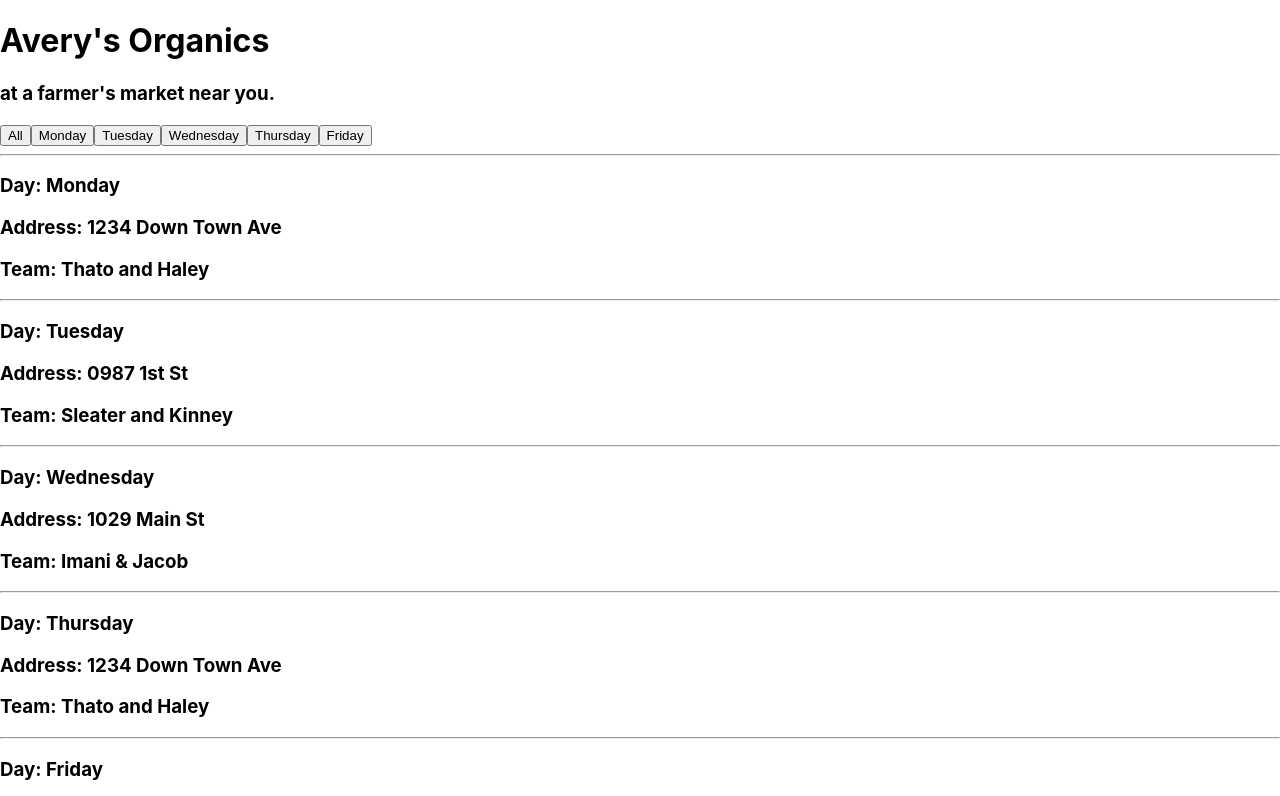
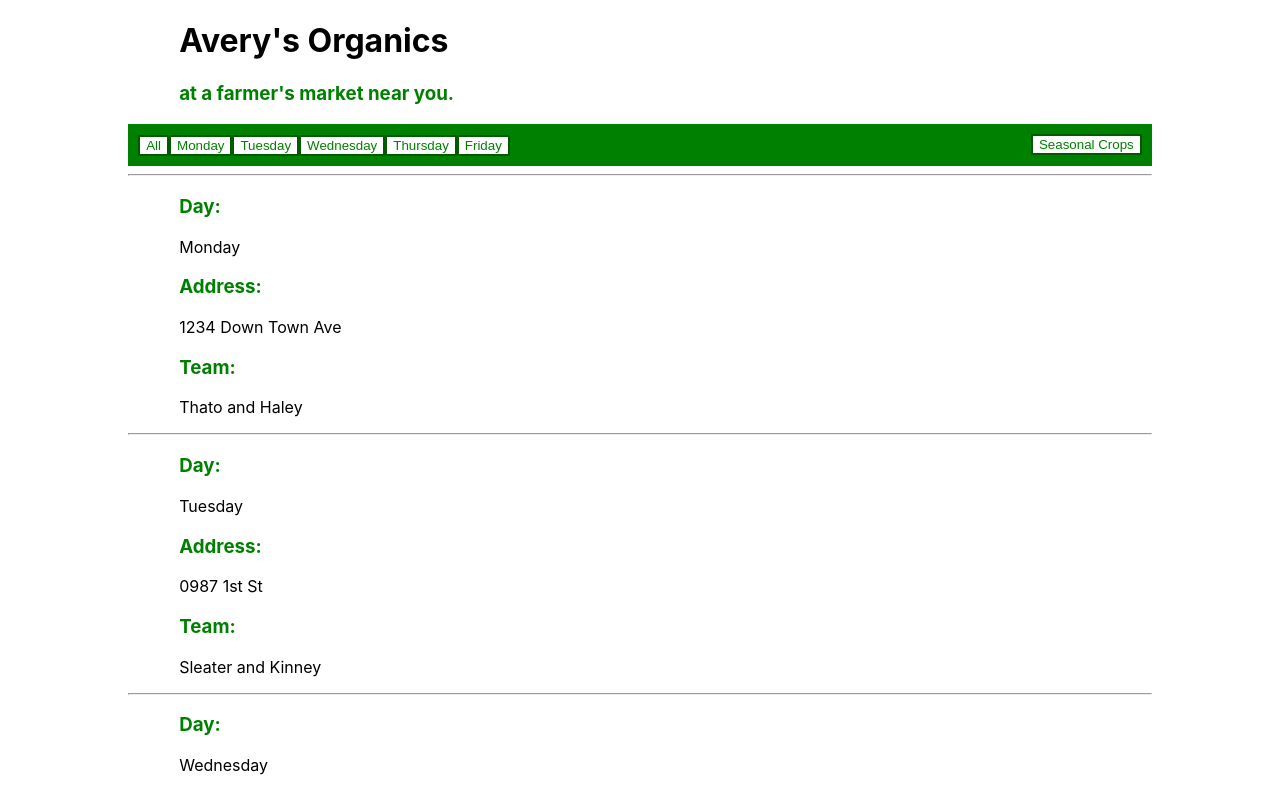
Before and after one commit to JStunning/farmers-market, a React (Create React App) app: page / in a window 1280 px wide. Shown: the top 796 px of the page. Built offline with nearby package versions, Linux system fonts and the light colour scheme.

Commit message:
Add styling

```diff
--- a/src/components/App.js
+++ b/src/components/App.js
@@ -5,8 +5,10 @@ import LocationControl from "./LocationControl";
 function App(){
   return (
     <React.Fragment>
-      <Header />
-      <LocationControl />
+      <div class="container">
+        <Header />
+        <LocationControl />
+      </div>
     </React.Fragment>
   );
 }
--- /dev/null
+++ b/src/components/Crop.js
@@ -0,0 +1,19 @@
+import React from "react";
+import PropTypes from "prop-types";
+
+function Crop(props){
+  return (
+    <React.Fragment>
+      <h3>Name: </h3><p>{props.name}</p>
+      <h3>Season: </h3><p>{props.season}</p>
+      <hr/>
+    </React.Fragment>
+  );
+}
+
+Crop.propTypes = {
+  name: PropTypes.string.isRequired,
+  season: PropTypes.string.isRequired,
+};
+
+export default Crop;
--- /dev/null
+++ b/src/components/CropList.js
@@ -0,0 +1,41 @@
+import React from 'react';
+import Crop from './Crop';
+
+const masterCropList = [
+  {
+    name: 'Tomatoes',
+    season: 'Late spring - Early summer'
+  },
+  {
+    name: 'Carrots',
+    season: 'Early spring - Late fall'
+  },
+  {
+    name: 'Potatoes',
+    season: 'All year'
+  },
+  {
+    name: 'Cabbage',
+    season: 'Late spring - Early summer'
+  },
+  {
+    name: 'Broccoli',
+    season: 'Late fall - Early spring'
+  },
+];
+
+function CropList(){
+  return (
+    <React.Fragment>
+      <hr/>
+      {masterCropList.map((crop, index) =>
+        <Crop
+          name={crop.name}
+          season={crop.season}
+          key={index}/>
+      )}
+    </React.Fragment>
+  );
+}
+
+export default CropList;
--- a/src/components/Friday.js
+++ b/src/components/Friday.js
@@ -4,9 +4,9 @@ function Friday(){
   return (
     <React.Fragment>
       <hr/>
-      <h3>Day: Friday</h3>
-      <h3>Address: 1029 Main St</h3>
-      <h3>Team: Imani & Jacob</h3>
+      <h3>Day: </h3><p>Friday</p>
+      <h3>Address: </h3><p>1029 Main St</p>
+      <h3>Team: </h3><p>Imani & Jacob</p>
       <hr/>
     </React.Fragment>
   );
--- a/src/components/Location.js
+++ b/src/components/Location.js
@@ -4,9 +4,9 @@ import PropTypes from "prop-types";
 function Location(props){
   return (
     <React.Fragment>
-      <h3>Day: {props.day}</h3>
-      <h3>Address: {props.address}</h3>
-      <h3>Team: {props.names}</h3>
+      <h3>Day: </h3><p>{props.day}</p>
+      <h3>Address: </h3><p>{props.address}</p>
+      <h3>Team: </h3><p>{props.names}</p>
       <hr/>
     </React.Fragment>
   );
--- a/src/components/LocationControl.js
+++ b/src/components/LocationControl.js
@@ -1,5 +1,6 @@
 import React from 'react';
 import LocationList from './LocationList';
+import CropList from './CropList';
 //import Test from './Test';
 import Monday from './Monday';
 import Tuesday from './Tuesday';
@@ -21,6 +22,13 @@ class LocationControl extends React.Component {
       return {day: 0};
     });
     console.log("All");
+    console.log(this.state.day);
+  };
+  handleClickCrop = () => {
+    this.setState(() => {
+      return {day: 6};
+    });
+    console.log("Crops");
     console.log(this.state.day);
   };
   handleClickMonday = () => {
@@ -71,17 +79,26 @@ class LocationControl extends React.Component {
       currentlyVisibleState = <Thursday />
     } else if (this.state.day === 5) {
       currentlyVisibleState = <Friday />
+    } else if (this.state.day === 6) {
+      currentlyVisibleState = <CropList />
     } else {
       currentlyVisibleState = <LocationList />
     }
     return (
       <React.Fragment>
+        <div class="row">
+          <div class="col-md-6">
+            <button onClick={this.handleClickCrop} class="cropButton">Seasonal Crops</button>
+          </div>
+          <div class="col-md-6">
             <button onClick={this.handleClick}>All</button>
             <button onClick={this.handleClickMonday}>Monday</button>
             <button onClick={this.handleClickTuesday}>Tuesday</button>
             <button onClick={this.handleClickWednesday}>Wednesday</button>
             <button onClick={this.handleClickThursday}>Thursday</button>
             <button onClick={this.handleClickFriday}>Friday</button>
+          </div>
+        </div>
         {currentlyVisibleState}
       </React.Fragment>
     );
--- a/src/components/Monday.js
+++ b/src/components/Monday.js
@@ -4,9 +4,9 @@ function Monday(){
   return (
     <React.Fragment>
       <hr/>
-      <h3>Day: Monday</h3>
-      <h3>Address: 1234 Down Town Ave</h3>
-      <h3>Team: Thato and Haley</h3>
+      <h3>Day: </h3><p>Monday</p>
+      <h3>Address: </h3><p>1234 Down Town Ave</p>
+      <h3>Team: </h3><p>Thato and Haley</p>
       <hr/>
     </React.Fragment>
   );
--- a/src/components/Thursday.js
+++ b/src/components/Thursday.js
@@ -4,9 +4,9 @@ function Thursday(){
   return (
     <React.Fragment>
       <hr/>
-      <h3>Day: Thursday</h3>
-      <h3>Address: 1234 Down Town Ave</h3>
-      <h3>Team: Thato and Haley</h3>
+      <h3>Day: </h3><p>Thursday</p>
+      <h3>Address: </h3><p>1234 Down Town Ave</p>
+      <h3>Team: </h3><p>Thato and Haley</p>
       <hr/>
     </React.Fragment>
   );
--- a/src/components/Tuesday.js
+++ b/src/components/Tuesday.js
@@ -4,9 +4,9 @@ function Tuesday(){
   return (
     <React.Fragment>
       <hr/>
-      <h3>Day: Tuesday</h3>
-      <h3>Address: 0987 1st St</h3>
-      <h3>Team: Sleater and Kinney</h3>
+      <h3>Day: </h3><p>Tuesday</p>
+      <h3>Address: </h3><p>0987 1st St</p>
+      <h3>Team: </h3><p>Sleater and Kinney</p>
       <hr/>
     </React.Fragment>
   );
--- a/src/components/Wednesday.js
+++ b/src/components/Wednesday.js
@@ -4,9 +4,9 @@ function Wednesday(){
   return (
     <React.Fragment>
       <hr/>
-      <h3>Day: Wednesday</h3>
-      <h3>Address: 1029 Main St</h3>
-      <h3>Team: Imani & Jacob</h3>
+      <h3>Day: </h3><p>Wednesday</p>
+      <h3>Address: </h3><p>1029 Main St</p>
+      <h3>Team: </h3><p>Imani & Jacob</p>
       <hr/>
     </React.Fragment>
   );
--- a/src/index.css
+++ b/src/index.css
@@ -11,3 +11,30 @@ code {
   font-family: source-code-pro, Menlo, Monaco, Consolas, 'Courier New',
     monospace;
 }
+
+.container {
+  margin: 0 10%;
+}
+
+h1, h2, h3, p {
+  padding: 0 5%;
+}
+
+h3 {
+  color: green;
+}
+
+.cropButton {
+  float: right;
+}
+
+.row {
+  background-color: green;
+  padding: 1%;
+}
+
+button {
+  color: green;
+  background-color: white;
+  border: rgb(0, 90, 0) solid 2px;
+}
```
Lines whose indentation alone changed are shown as unchanged.
